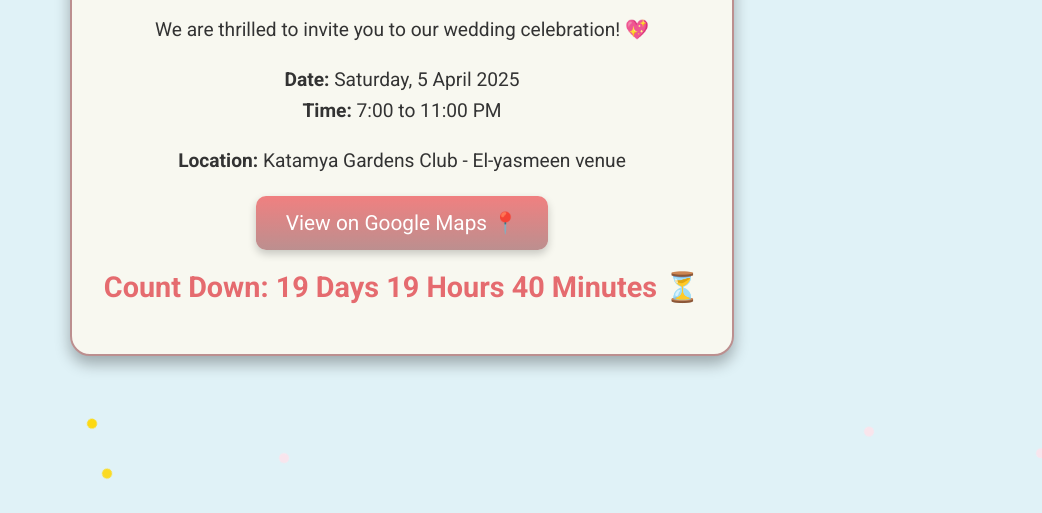
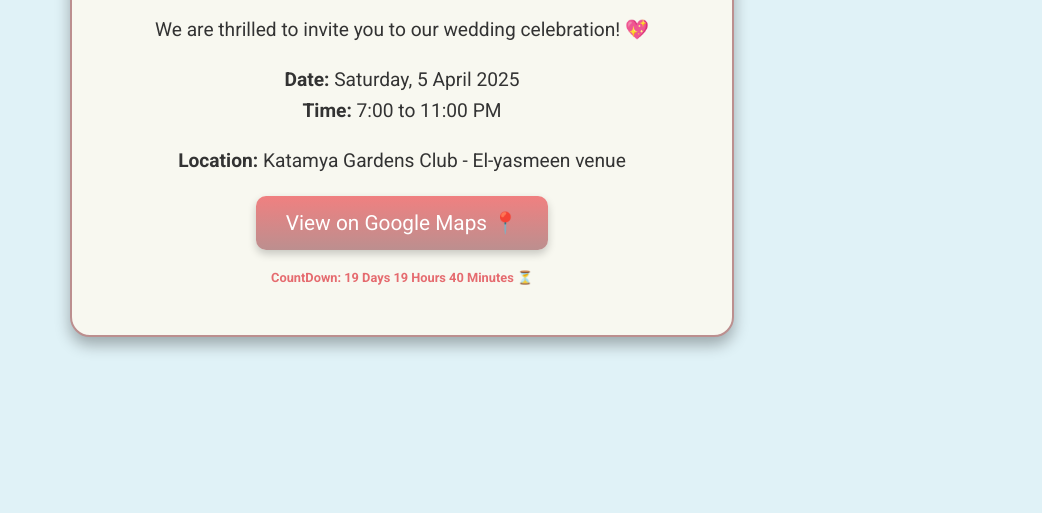
Before and after one commit to drahem/MyWedding, a plain HTML site: page index.html in a window 1280 px wide. Shown: the part 280-793 px from the top of the page, without its empty margins (238-1280 px from the left). Drawn offline with Linux system fonts and the light colour scheme.

Commit message:
Update index.html

```diff
--- a/index.html
+++ b/index.html
@@ -59,7 +59,7 @@
         }
 
         .countdown {
-            font-size: 1.8em;
+            font-size: 0.8em;
             font-weight: bold;
             margin: 20px 0;
             color: #e56b6f; /* Deep coral */
@@ -130,18 +130,19 @@
                 const days = Math.floor(distance / (1000 * 60 * 60 * 24));
                 const hours = Math.floor((distance % (1000 * 60 * 60 * 24)) / (1000 * 60 * 60));
                 const minutes = Math.floor((distance % (1000 * 60 * 60)) / (1000 * 60));
-                document.getElementById('countdown').innerHTML = `Count Down: ${days} Days ${hours} Hours ${minutes} Minutes ⏳`;
+                document.getElementById('countdown').innerHTML = `CountDown: ${days} Days ${hours} Hours ${minutes} Minutes ⏳`;
             }, 1000);
         }
         countdown();
 
         function createConfetti() {
+            const confettiContainer = document.querySelector('.confetti-container');
             for (let i = 0; i < 50; i++) {
                 let confetti = document.createElement('div');
                 confetti.className = 'confetti';
                 confetti.style.left = Math.random() * 100 + 'vw';
                 confetti.style.animationDelay = Math.random() * 5 + 's';
-                document.body.appendChild(confetti);
+                confettiContainer.appendChild(confetti);
             }
         }
         createConfetti();
```
